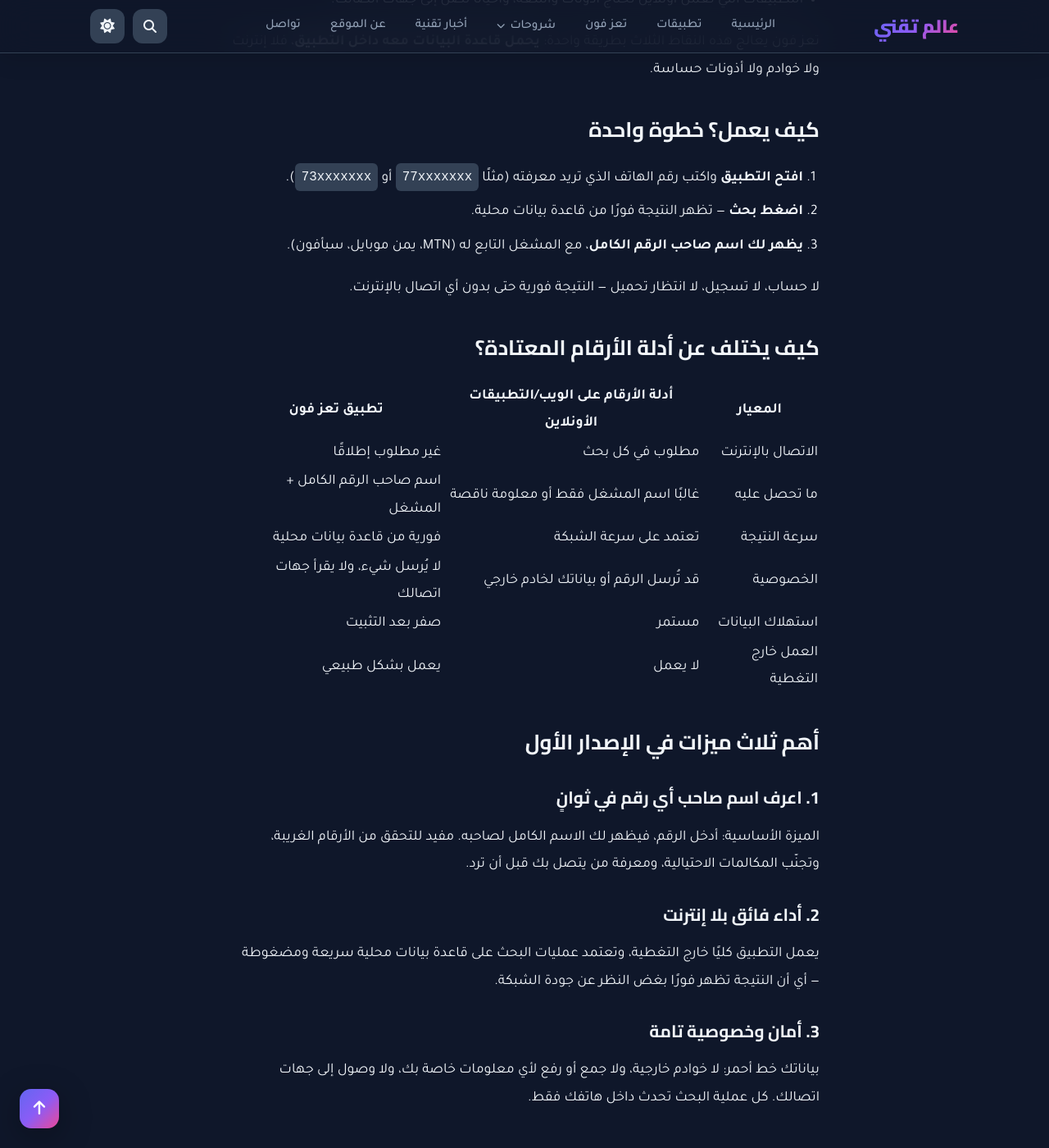
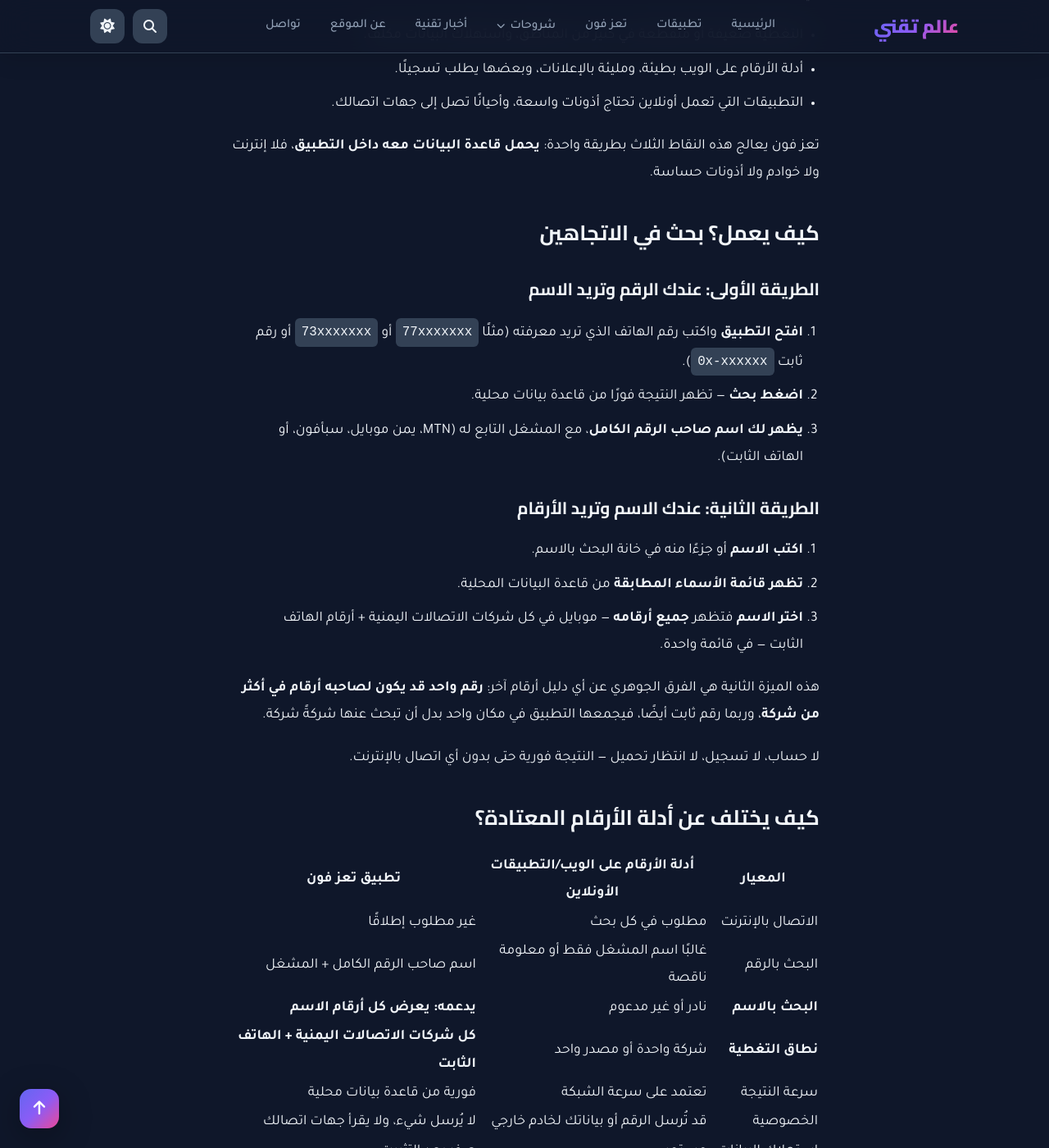
Before and after one commit to abw002050-lgtm/3alam-tech, a Jekyll site: the page built from _posts/2026-10-24-تعز-فون-اعرف-اسم-صاحب-أي-رقم-يمني-بدون-إنترنت.md, in a window 1280 px wide and 1400 px high, scrolled down 850 px. Shown: the whole window at 82% size. Built offline with Jekyll 4.4.1, drawn with Linux system fonts in a browser that asks for light colours; some of the changed text lies outside the part shown.

Commit message:
تعز فون: إضافة ميزة البحث بالاسم لعرض كل أرقامه في شركات الاتصالات والهاتف الثابت
- تحديث العنوان والوصف ليشمل البحث في الاتجاهين
- قسم جديد: كيف يعمل؟ بحث في الاتجاهين (بالرقم / بالاسم)
- جدول المقارنة: إضافة البحث بالاسم ونطاق التغطية
- ميزة جديدة: ابحث بالاسم لتجد كل أرقامه (4 ميزات بدل 3)
- وسوم جديدة: دليل الهاتف اليمني، البحث بالاسم

```diff
--- a/_posts/2026-10-24-تعز-فون-اعرف-اسم-صاحب-أي-رقم-يمني-بدون-إنترنت.md
+++ b/_posts/2026-10-24-تعز-فون-اعرف-اسم-صاحب-أي-رقم-يمني-بدون-إنترنت.md
@@ -1,12 +1,15 @@
 ---
-title: "تعز فون: اعرف اسم صاحب أي رقم يمني بدون إنترنت (قريباً)"
+title: "تعز فون: اعرف اسم صاحب أي رقم يمني، أو كل أرقام أي اسم — بدون إنترنت (قريباً)"
 date: 2026-10-24
-description: "تعرف على تطبيق تعز فون القادم من «عالم تقني»: أدخل الرقم فيظهر لك اسم صاحب الرقم الكامل، مع معرفة المشغل (MTN، يمن موبايل، سبأفون). يعمل بالكامل بدون إنترنت ولا يرفع أي بيانات من هاتفك."
+description: "تطبيق تعز فون من «عالم تقني»: أدخل الرقم فيظهر اسم صاحبه الكامل، أو ابحث بالاسم فتظهر جميع أرقامه في كل شركات الاتصالات اليمنية والهاتف الثابت. يعمل بالكامل بدون إنترنت ولا يرفع أي بيانات من هاتفك."
 category: "تطبيقات"
-tags: [تعز فون, تطبيقات, أندرويد, خصوصية, اليمن, كاشف الأرقام]
+tags: [تعز فون, تطبيقات, أندرويد, خصوصية, اليمن, كاشف الأرقام, دليل الهاتف اليمني, البحث بالاسم]
 ---
 
-يتصل بك رقم غريب، أو ترى رقماً في إعلان أو رسالة وتتساءل: من صاحب هذا الرقم؟ الحل المعتاد هو البحث في مواقع أو تطبيقات تعتمد على الإنترنت — وهذا بالضبط ما لا يتوفر دائمًا. من هنا جاءت فكرة **تعز فون**: تطبيق أندرويد يعمل بالكامل بدون اتصال، تُدخل فيه الرقم فيظهر لك **اسم صاحب الرقم الكامل**.
+يتصل بك رقم غريب، أو ترى رقماً في إعلان أو رسالة وتتساءل: من صاحب هذا الرقم؟ أو العكس — تعرف اسم شخص وتريد الوصول إلى كل أرقامه؟ الحل المعتاد هو البحث في مواقع أو تطبيقات تعتمد على الإنترنت — وهذا بالضبط ما لا يتوفر دائمًا. من هنا جاءت فكرة **تعز فون**: تطبيق أندرويد يعمل بالكامل بدون اتصال، يعمل في الاتجاهين:
+
+- **أدخل الرقم** → يظهر لك **اسم صاحب الرقم الكامل** والمشغل التابع له.
+- **أدخل الاسم** → تظهر لك **جميع أرقام هذا الاسم** في كافة شركات الاتصالات اليمنية (MTN، يمن موبايل، سبأفون) إضافة إلى **الهاتف الثابت**.
 
 > تعز فون قيد التطوير حاليًا، وهذه الصفحة تشرح الفكرة وما سيقدمه الإصدار الأول قبل توفره للتحميل.
 
@@ -20,11 +23,21 @@ tags: [تعز فون, تطبيقات, أندرويد, خصوصية, اليمن,
 
 تعز فون يعالج هذه النقاط الثلاث بطريقة واحدة: **يحمل قاعدة البيانات معه داخل التطبيق**، فلا إنترنت ولا خوادم ولا أذونات حساسة.
 
-## كيف يعمل؟ خطوة واحدة
+## كيف يعمل؟ بحث في الاتجاهين
 
-1. **افتح التطبيق** واكتب رقم الهاتف الذي تريد معرفته (مثلًا `77xxxxxxx` أو `73xxxxxxx`).
+### الطريقة الأولى: عندك الرقم وتريد الاسم
+
+1. **افتح التطبيق** واكتب رقم الهاتف الذي تريد معرفته (مثلًا `77xxxxxxx` أو `73xxxxxxx` أو رقم ثابت `0x-xxxxxx`).
 2. **اضغط بحث** — تظهر النتيجة فورًا من قاعدة بيانات محلية.
-3. **يظهر لك اسم صاحب الرقم الكامل**، مع المشغل التابع له (MTN، يمن موبايل، سبأفون).
+3. **يظهر لك اسم صاحب الرقم الكامل**، مع المشغل التابع له (MTN، يمن موبايل، سبأفون، أو الهاتف الثابت).
+
+### الطريقة الثانية: عندك الاسم وتريد الأرقام
+
+1. **اكتب الاسم** أو جزءًا منه في خانة البحث بالاسم.
+2. **تظهر قائمة الأسماء المطابقة** من قاعدة البيانات المحلية.
+3. **اختر الاسم** فتظهر **جميع أرقامه** — موبايل في كل شركات الاتصالات اليمنية + أرقام الهاتف الثابت — في قائمة واحدة.
+
+هذه الميزة الثانية هي الفرق الجوهري عن أي دليل أرقام آخر: **رقم واحد قد يكون لصاحبه أرقام في أكثر من شركة**، وربما رقم ثابت أيضًا، فيجمعها التطبيق في مكان واحد بدل أن تبحث عنها شركةً شركة.
 
 لا حساب، لا تسجيل، لا انتظار تحميل — النتيجة فورية حتى بدون أي اتصال بالإنترنت.
 
@@ -33,23 +46,29 @@ tags: [تعز فون, تطبيقات, أندرويد, خصوصية, اليمن,
 | المعيار | أدلة الأرقام على الويب/التطبيقات الأونلاين | تطبيق تعز فون |
 |---|---|---|
 | الاتصال بالإنترنت | مطلوب في كل بحث | غير مطلوب إطلاقًا |
-| ما تحصل عليه | غالبًا اسم المشغل فقط أو معلومة ناقصة | اسم صاحب الرقم الكامل + المشغل |
+| البحث بالرقم | غالبًا اسم المشغل فقط أو معلومة ناقصة | اسم صاحب الرقم الكامل + المشغل |
+| **البحث بالاسم** | نادر أو غير مدعوم | **يدعمه: يعرض كل أرقام الاسم** |
+| **نطاق التغطية** | شركة واحدة أو مصدر واحد | **كل شركات الاتصالات اليمنية + الهاتف الثابت** |
 | سرعة النتيجة | تعتمد على سرعة الشبكة | فورية من قاعدة بيانات محلية |
 | الخصوصية | قد تُرسل الرقم أو بياناتك لخادم خارجي | لا يُرسل شيء، ولا يقرأ جهات اتصالك |
 | استهلاك البيانات | مستمر | صفر بعد التثبيت |
 | العمل خارج التغطية | لا يعمل | يعمل بشكل طبيعي |
 
-## أهم ثلاث ميزات في الإصدار الأول
+## أهم أربع ميزات في الإصدار الأول
 
 ### 1. اعرف اسم صاحب أي رقم في ثوانٍ
 
-الميزة الأساسية: أدخل الرقم، فيظهر لك الاسم الكامل لصاحبه. مفيد للتحقق من الأرقام الغريبة، وتجنّب المكالمات الاحتيالية، ومعرفة من يتصل بك قبل أن ترد.
+أدخل الرقم، فيظهر لك الاسم الكامل لصاحبه. مفيد للتحقق من الأرقام الغريبة، وتجنّب المكالمات الاحتيالية، ومعرفة من يتصل بك قبل أن ترد.
 
-### 2. أداء فائق بلا إنترنت
+### 2. ابحث بالاسم لتجد كل أرقامه
+
+اكتب اسم الشخص، فيعرض لك التطبيق **جميع أرقامه في كل شركات الاتصالات اليمنية والهاتف الثابت** دفعة واحدة. مفيد إذا فقدت رقماً قديماً، أو أردت الوصول إلى رقم بديل لشخص تعرفه، أو تحققت من أن الاسم الذي أمامك يملك رقماً واحداً أم أكثر.
+
+### 3. أداء فائق بلا إنترنت
 
 يعمل التطبيق كليًا خارج التغطية، وتعتمد عمليات البحث على قاعدة بيانات محلية سريعة ومضغوطة — أي أن النتيجة تظهر فورًا بغض النظر عن جودة الشبكة.
 
-### 3. أمان وخصوصية تامة
+### 4. أمان وخصوصية تامة
 
 بياناتك خط أحمر: لا خوادم خارجية، ولا جمع أو رفع لأي معلومات خاصة بك، ولا وصول إلى جهات اتصالك. كل عملية البحث تحدث داخل هاتفك فقط.
 
```
